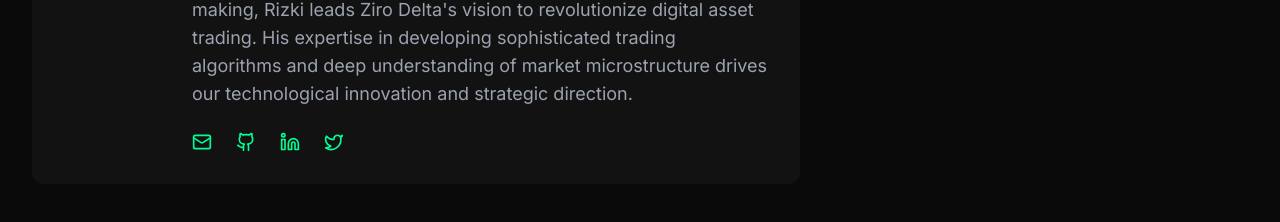
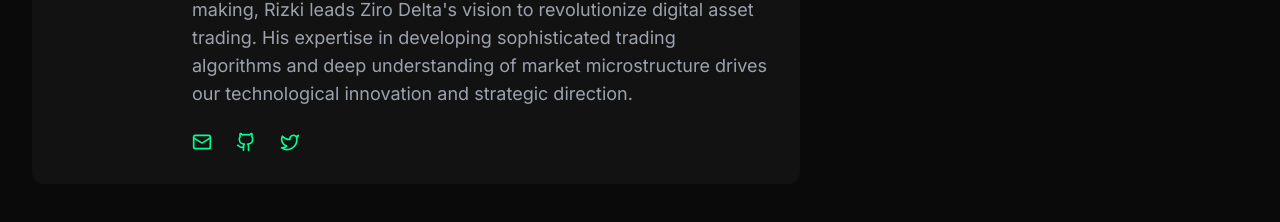
Before and after one commit to cramingle/ZeroDeltaWebsite, a React (Vite) app: page /about in a window 1280 px wide. Shown: the part 1210-1432 px from the top of the page. Built offline with nearby package versions, Linux system fonts and the light colour scheme.

Commit message:
Update social media links in About component

```diff
--- a/src/components/About.tsx
+++ b/src/components/About.tsx
@@ -94,7 +94,7 @@ const About = () => {
                       <Mail className="w-5 h-5" />
                     </a>
                     <a
-                      href="https://github.com/rizkisyafii"
+                      href="https://github.com/rizkisyaf"
                       target="_blank"
                       rel="noopener noreferrer"
                       className="text-success hover:text-success/90 transition-colors"
@@ -103,16 +103,7 @@ const About = () => {
                       <Github className="w-5 h-5" />
                     </a>
                     <a
-                      href="https://linkedin.com/in/rizkisyafii"
-                      target="_blank"
-                      rel="noopener noreferrer"
-                      className="text-success hover:text-success/90 transition-colors"
-                      title="LinkedIn"
-                    >
-                      <Linkedin className="w-5 h-5" />
-                    </a>
-                    <a
-                      href="https://twitter.com/rizkisyafii"
+                      href="https://twitter.com/kisra_fistya"
                       target="_blank"
                       rel="noopener noreferrer"
                       className="text-success hover:text-success/90 transition-colors"
```
